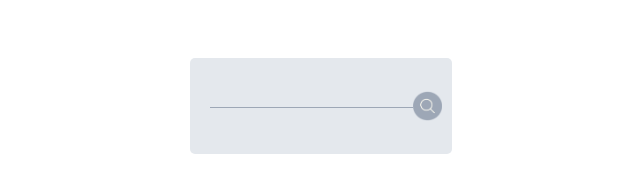
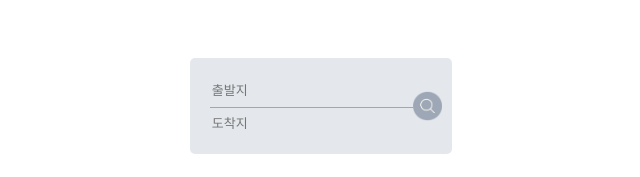
Before and after one commit to cks3066/NaviBell, a React (Create React App) app: page /route in a window 1280 px wide. Shown: the top 177 px of the page, without its empty margins (319-959 px from the left). Built offline with nearby package versions, Linux system fonts and the light colour scheme.

Commit message:
feat: axios 연결

```diff
--- a/package.json
+++ b/package.json
@@ -6,6 +6,7 @@
     "@testing-library/jest-dom": "^5.11.4",
     "@testing-library/react": "^11.1.0",
     "@testing-library/user-event": "^12.1.10",
+    "axios": "^0.24.0",
     "react": "^17.0.2",
     "react-dom": "^17.0.2",
     "react-router-dom": "^5.3.0",
--- a/src/pages/RoutePage.js
+++ b/src/pages/RoutePage.js
@@ -1,18 +1,55 @@
 import React from "react";
+import axios from "axios";
+
 import "../styles/Route.css";
 
 import searchBtn from "../img/searchButton.png";
 
+const handleSearchOnClick = (e) => {
+  axios
+    .get(
+      `https://api.odsay.com/v1/api/searchPubTransPath?SX=126.9027279&SY=37.5349277&EX=126.9145430&EY=37.5499421&apiKey=UPu+WjCg6qf1ZRG9oyRKzw`
+    )
+    .then((res) => {
+      console.log(res);
+    })
+    .catch((error) => {
+      console.dir(error);
+    });
+};
+
 const RoutePage = (props) => {
+  const [출발지, set출발지] = React.useState("");
+  const [도착지, set도착지] = React.useState("");
+
   return (
     <>
       <div className="SearchContainer">
         <div className="SearchInputContainer">
-          <input type="text" />
+          <input
+            type="text"
+            placeholder="출발지"
+            onChange={(e) => {
+              set출발지(e.target.value);
+            }}
+          />
           <div className="hr" />
-          <input type="text" />
+          <input
+            type="text"
+            placeholder="도착지"
+            onChange={(e) => {
+              set도착지(e.target.value);
+            }}
+          />
         </div>
-        <img src={searchBtn} width="30px" height="30px" class="searchBtn" />
+        <img
+          src={searchBtn}
+          width="30px"
+          height="30px"
+          className="searchBtn"
+          alt="searchButton"
+          onClick={handleSearchOnClick}
+        />
       </div>
 
       <div className="routeInitComponent">
```
Also changed, not shown: 1 other file (tests, documents, lock files or other folders).
